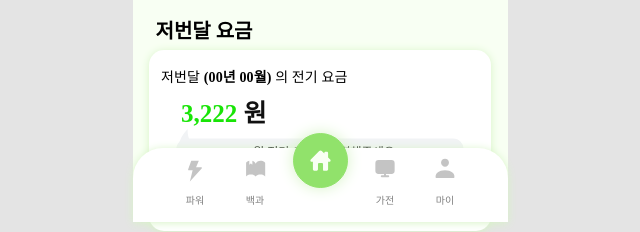
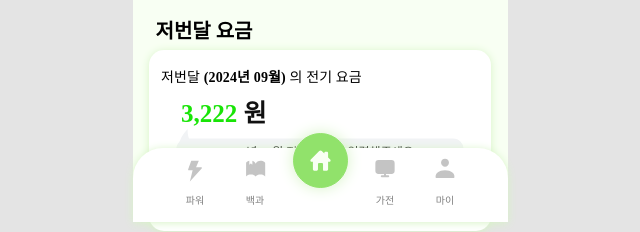
Before and after one commit to GreenSpark-greenspark/greenspark-frontend, a Next.js app: page /power in a window 1280 px wide. Shown: the part 578-810 px from the top of the page, without its empty margins (320-960 px from the left). Built offline with nearby package versions, Linux system fonts and the light colour scheme.

Commit message:
feat: 지난달 요금 날짜 가져오기

```diff
--- a/src/app/_component/power/PreCharge.tsx
+++ b/src/app/_component/power/PreCharge.tsx
@@ -8,14 +8,31 @@ interface ChargeData {
   twoMonthsAgo: number | null;
 }
 
-// 각 케이스를 위한 문자열 리터럴 타입 정의
 type DifferenceType = "increase" | "unchanged" | "decrease" | "noLastMonth";
 
 export default function PreCharge() {
   const [chargeData, setChargeData] = useState<ChargeData | null>(null);
   const [differenceType, setDifferenceType] = useState<DifferenceType>("noLastMonth");
+  const [previousMonthLabel, setPreviousMonthLabel] = useState<string>("");
+  const [twoMonthsAgoLabel, setTwoMonthsAgoLabel] = useState<string>("");
 
   useEffect(() => {
+    const now = new Date();
+
+    // 저번달 날짜
+    const lastMonthDate = new Date(now.getFullYear(), now.getMonth() - 1, 1);
+    const lastMonthYear = lastMonthDate.getFullYear();
+    const lastMonth = lastMonthDate.getMonth() + 1;
+    setPreviousMonthLabel(`${lastMonthYear}년 ${lastMonth < 10 ? `0${lastMonth}` : lastMonth}월`); // 09월 처럼 보이게 하기 위해
+
+    // 저저번달 날짜
+    const twoMonthsAgoDate = new Date(now.getFullYear(), now.getMonth() - 2, 1);
+    const twoMonthsAgoYear = twoMonthsAgoDate.getFullYear();
+    const twoMonthsAgoMonth = twoMonthsAgoDate.getMonth() + 1;
+    setTwoMonthsAgoLabel(
+      `${twoMonthsAgoYear}년 ${twoMonthsAgoMonth < 10 ? `0${twoMonthsAgoMonth}` : twoMonthsAgoMonth}월`
+    );
+
     const mockData: ChargeData = {
       lastMonth: 3222,
       twoMonthsAgo: null
@@ -40,7 +57,7 @@ export default function PreCharge() {
 
     switch (differenceType) {
       case "noLastMonth":
-        return <p className={styles.commentText}>00월 전기 요금을 입력해주세요! </p>;
+        return <p className={styles.commentText}>{twoMonthsAgoLabel} 전기 요금을 입력해주세요!</p>;
       case "increase":
         return (
           <p className={styles.commentText}>
@@ -89,7 +106,7 @@ export default function PreCharge() {
       <div className={styles.wrap}>
         <Box>
           <p className={styles.text_normal}>
-            저번달<span className={styles.text_bold}> (00년 00월) </span>의 전기 요금
+            저번달<span className={styles.text_bold}> ({previousMonthLabel}) </span>의 전기 요금
           </p>
           <p className={styles.cost}>
             <span className={styles.costGreen}>
```
